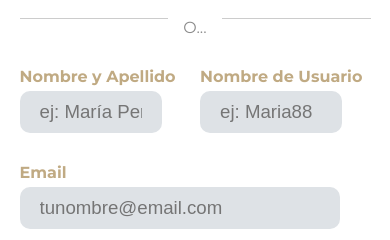
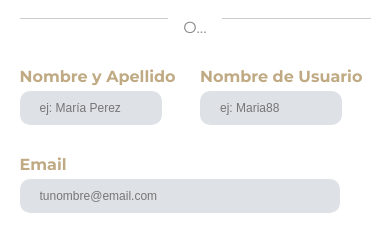
Before and after one commit to MariaVictoriaGomez/tiendadecafe, a plain HTML site: page pages/contacto.html in a window 390 px wide. Shown: the part 565-805 px from the top of the page. Drawn offline with Linux system fonts and the light colour scheme; a web font is replaced by a local one.

Commit message:
responsive3

```diff
--- a/css/contacto.css
+++ b/css/contacto.css
@@ -291,10 +291,13 @@ footer {
 
 .section-inputs label input {
     width: 60%;
+    font-size: 12px;
 }
+
 
 label input {
     width: 80%;
+    font-size: 12px;
 }
 
 .submit-btn {
```
Also changed, not shown: pages/productos.html (+1 -0 lines).
